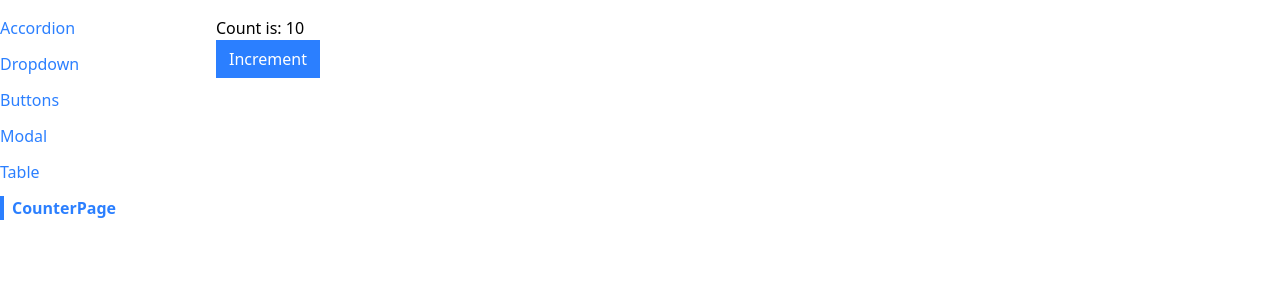
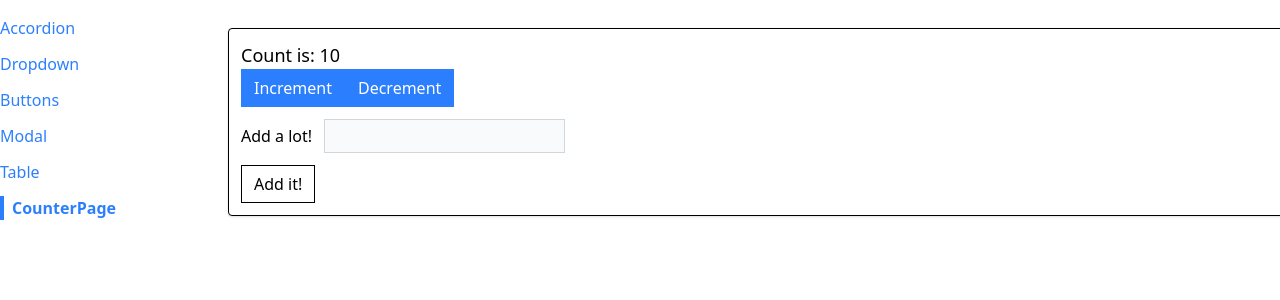
Before and after one commit to DimchoLakov/comps-exercise-reactjs, a React (Vite) app: page /counterPage in a window 1280 px wide. Shown: the top 300 px of the page. Built offline with nearby package versions, Linux system fonts and the light colour scheme.

Commit message:
Use useReducer

```diff
--- a/src/pages/CounterPage.jsx
+++ b/src/pages/CounterPage.jsx
@@ -1,14 +1,98 @@
 import Button from "../components/Button";
-import useCounter from "../hooks/use-counter";
+import { useState, useReducer } from "react";
+import Panel from "../components/Panel";
+
+const INCREMENT_COUNT = "increment";
+const DECREMENT_COUNT = "decrement";
+const SET_VALUE_TO_ADD = "set-value-to-add";
+const ADD_VALUE_TO_COUNT = "add-value";
+
+function reducer(state, action) {
+  switch (action.type) {
+    case INCREMENT_COUNT:
+      return {
+        ...state,
+        count: state.count + 1,
+      };
+    case DECREMENT_COUNT:
+      return {
+        ...state,
+        count: state.count - 1,
+      };
+    case SET_VALUE_TO_ADD:
+      return {
+        ...state,
+        valueToAdd: action.payload,
+      };
+    case ADD_VALUE_TO_COUNT:
+      return {
+        ...state,
+        count: state.count + state.valueToAdd,
+        valueToAdd: 0,
+      };
+    default:
+      return state;
+  }
+}
 
 function CounterPage({ initialCount }) {
-  const { count, increment } = useCounter(initialCount);
+  const [state, dispatch] = useReducer(reducer, {
+    count: initialCount,
+    valueToAdd: 0,
+  });
+
+  const increment = () => {
+    dispatch({
+      type: INCREMENT_COUNT,
+    });
+  };
+
+  const decrement = () => {
+    dispatch({
+      type: DECREMENT_COUNT,
+    });
+  };
+
+  const handleChange = (event) => {
+    const value = parseInt(event.target.value) || 0;
+
+    dispatch({
+      type: SET_VALUE_TO_ADD,
+      payload: value,
+    });
+  };
+
+  const handleSubmit = (event) => {
+    event.preventDefault();
+
+    dispatch({
+      type: ADD_VALUE_TO_COUNT,
+    });
+  };
+
   return (
     <>
-      <h1>Count is: {count}</h1>
-      <Button onClick={increment} primary>
-        Increment
-      </Button>
+      <Panel className="m-3">
+        <h1 className="text-lg">Count is: {state.count}</h1>
+        <div className="flex flex-row">
+          <Button onClick={increment} primary>
+            Increment
+          </Button>
+          <Button onClick={decrement} primary>
+            Decrement
+          </Button>
+        </div>
+        <form onSubmit={handleSubmit}>
+          <label>Add a lot!</label>
+          <input
+            type="number"
+            className="p-1 m-3 bg-gray-50 border border-gray-300"
+            value={state.valueToAdd || ""}
+            onChange={handleChange}
+          />
+          <Button>Add it!</Button>
+        </form>
+      </Panel>
     </>
   );
 }
```
